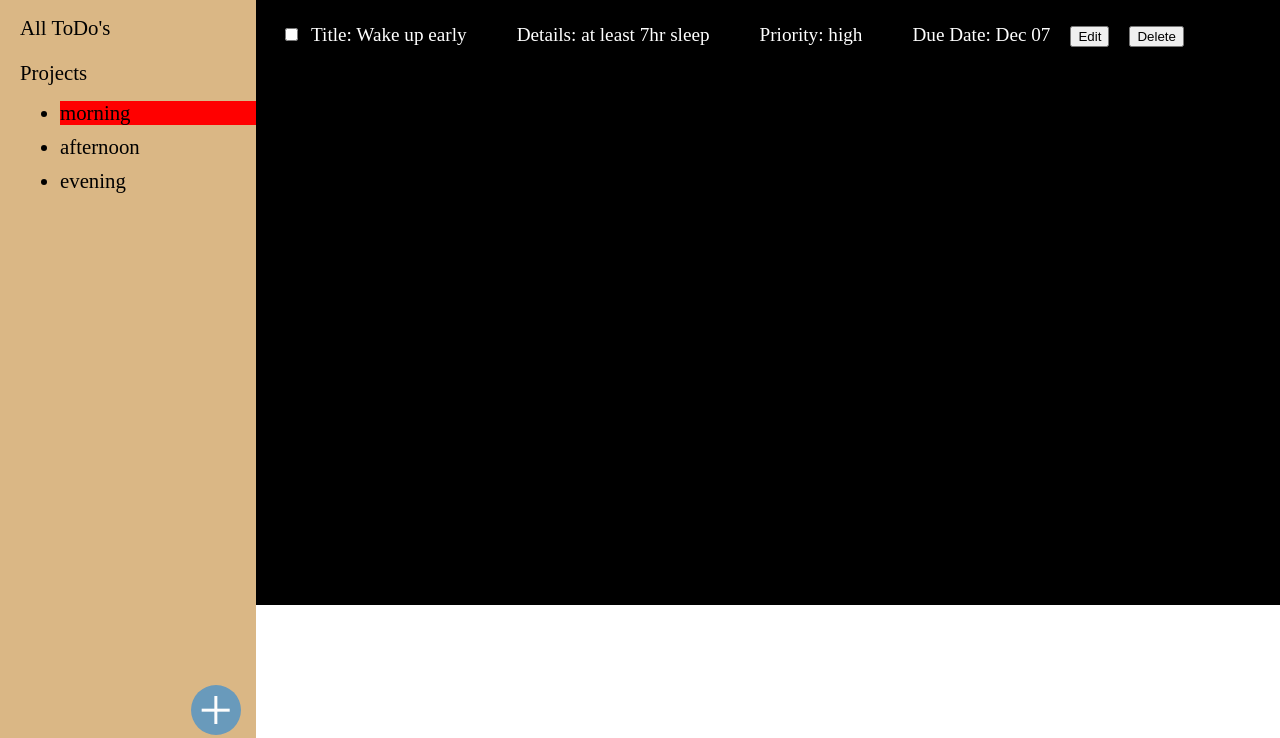
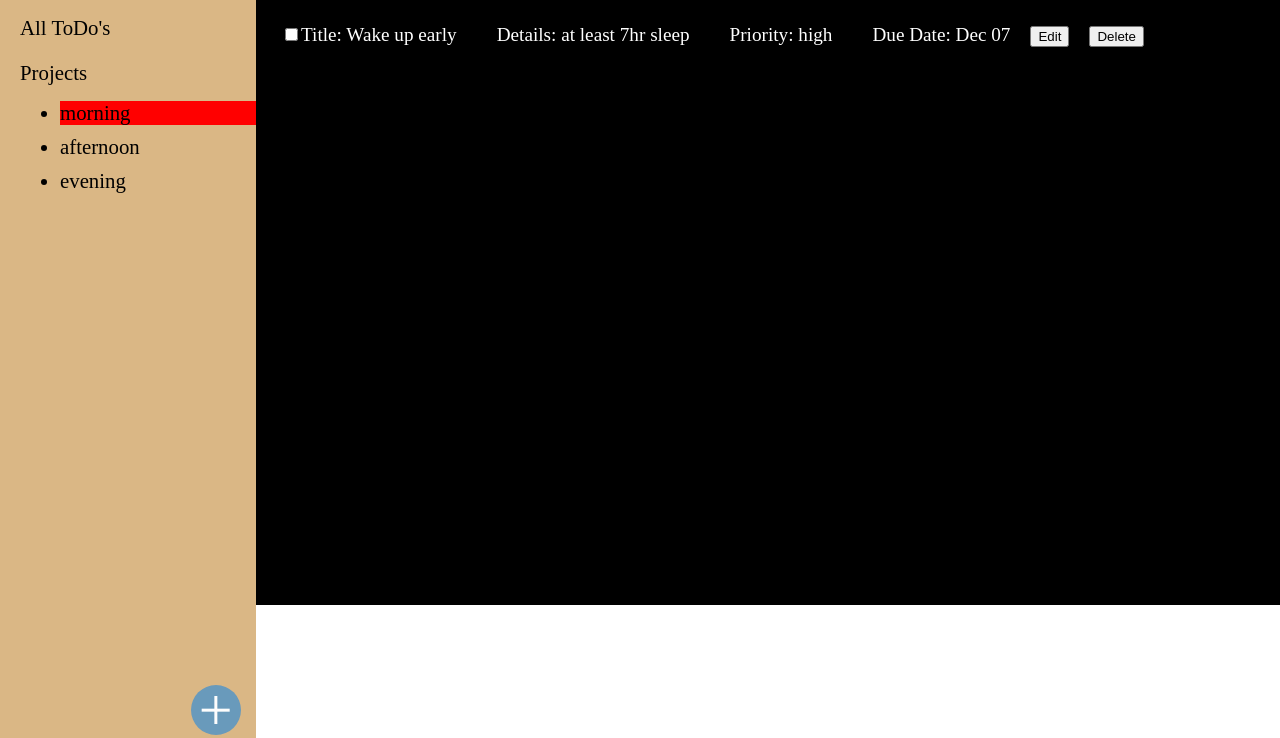
Before and after one commit to LukaTm/Project-Todo-List, a website built with webpack: page dist/index.html in a window 1280 px wide. Shown: the part 62-800 px from the top of the page. Built offline with nearby package versions, Linux system fonts and the light colour scheme.

Commit message:
Fix Check box and empty edit fields

```diff
--- a/src/style.css
+++ b/src/style.css
@@ -68,7 +68,7 @@ header{
 #main-list p{
     color: white;
     font-size: 1.2em;
-    padding-left: 30px;
+    padding-left: 20px;
 }
 
 
```
